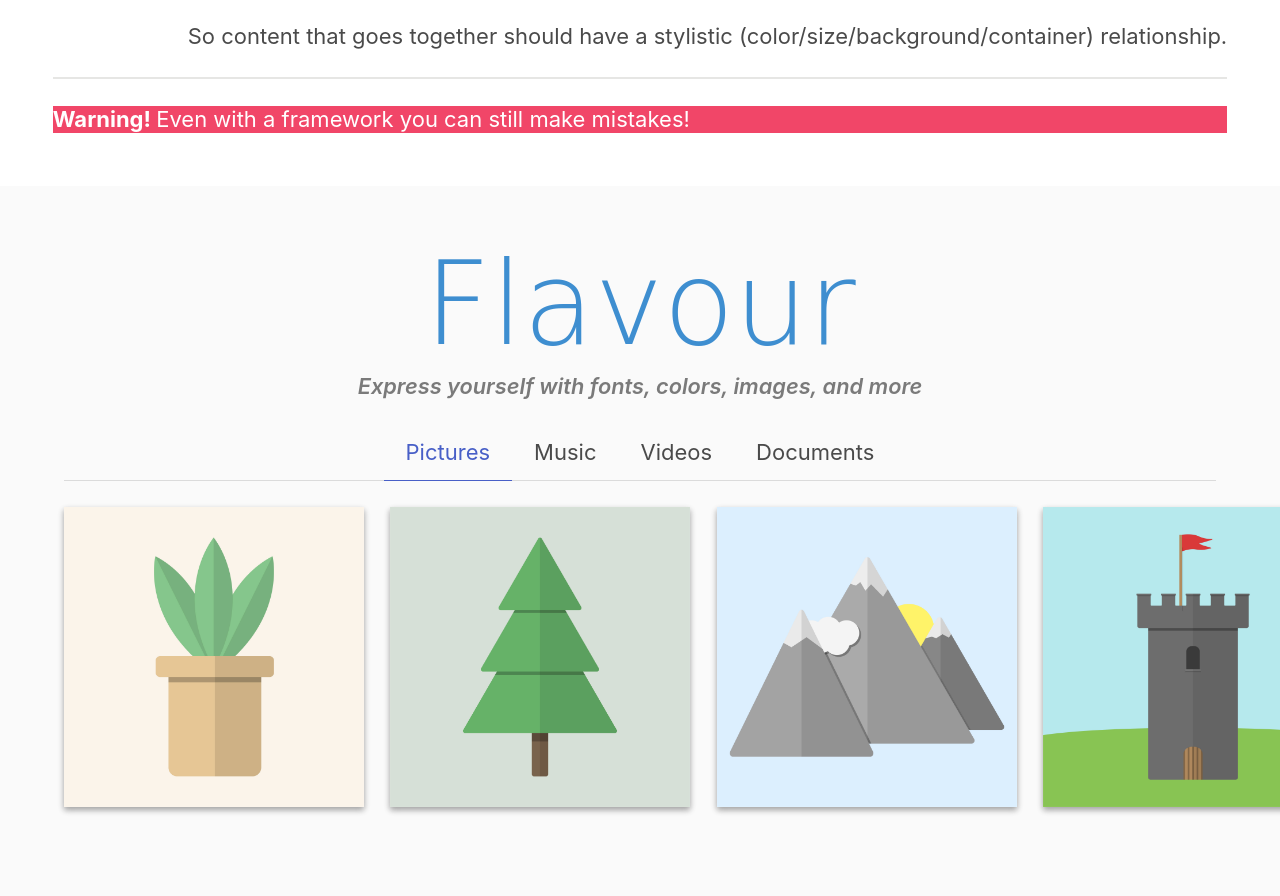
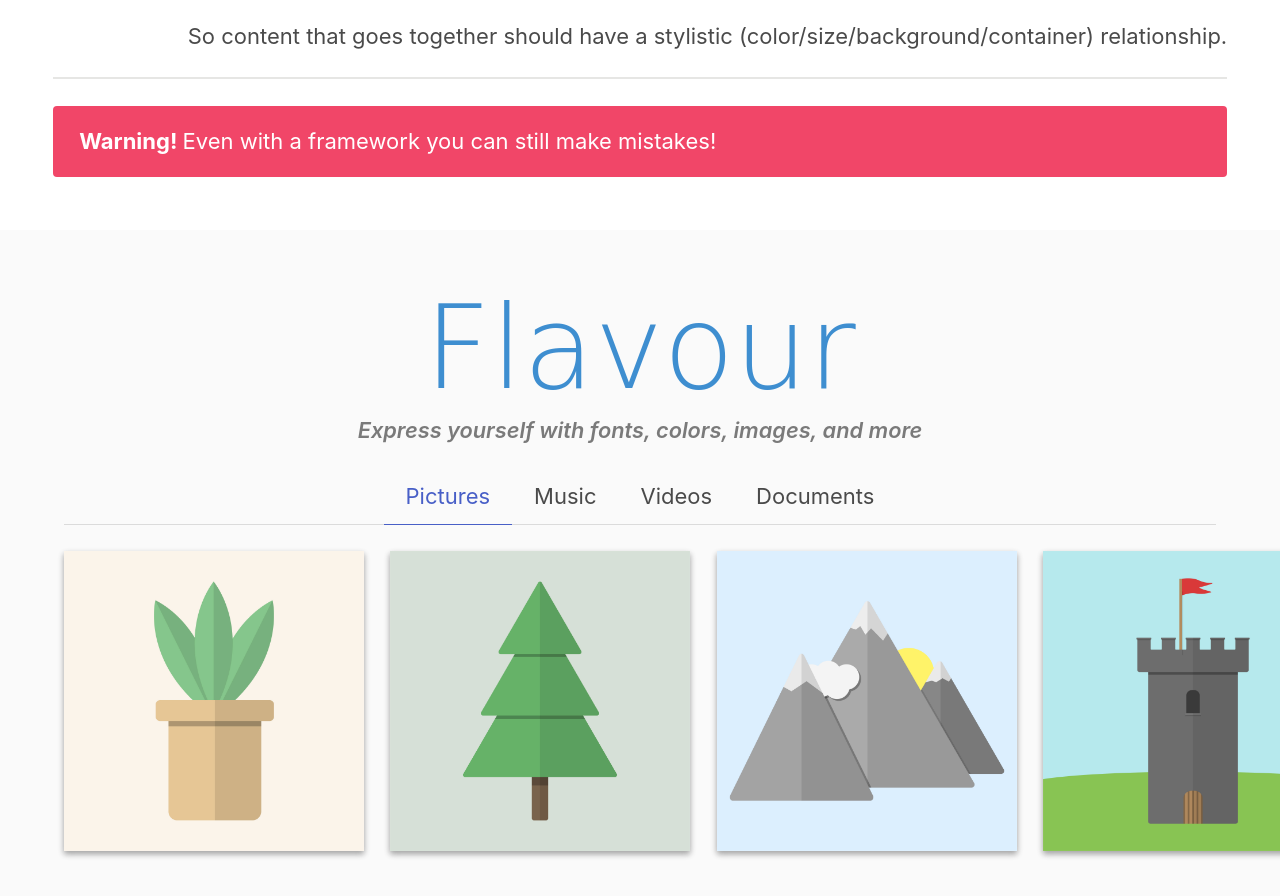
Before and after one commit to jdmar3-comp426/a02-JaredECohen, a website: page index.html in a window 1280 px wide. Shown: the part 2093-2989 px from the top of the page. Drawn offline with nearby package versions, Linux system fonts and the light colour scheme; a web font is replaced by a local one.

Commit message:
line 83 warning

```diff
--- a/index.html
+++ b/index.html
@@ -80,7 +80,7 @@
 	    </p>
         </div>
         <hr>
-        <div class="hero is-danger">
+        <div class="notification is-danger">
             <p><span class="has-text-weight-bold">Warning! </span>Even with a framework you can still make mistakes!</p>
         </div>
     </div>
```
